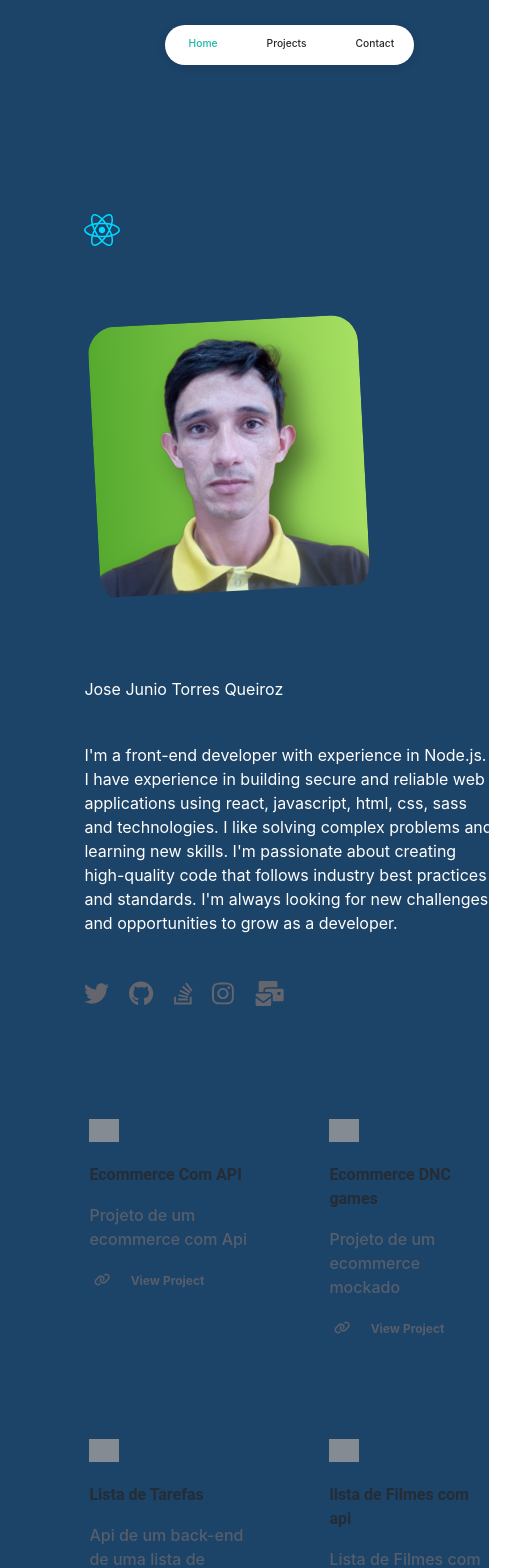
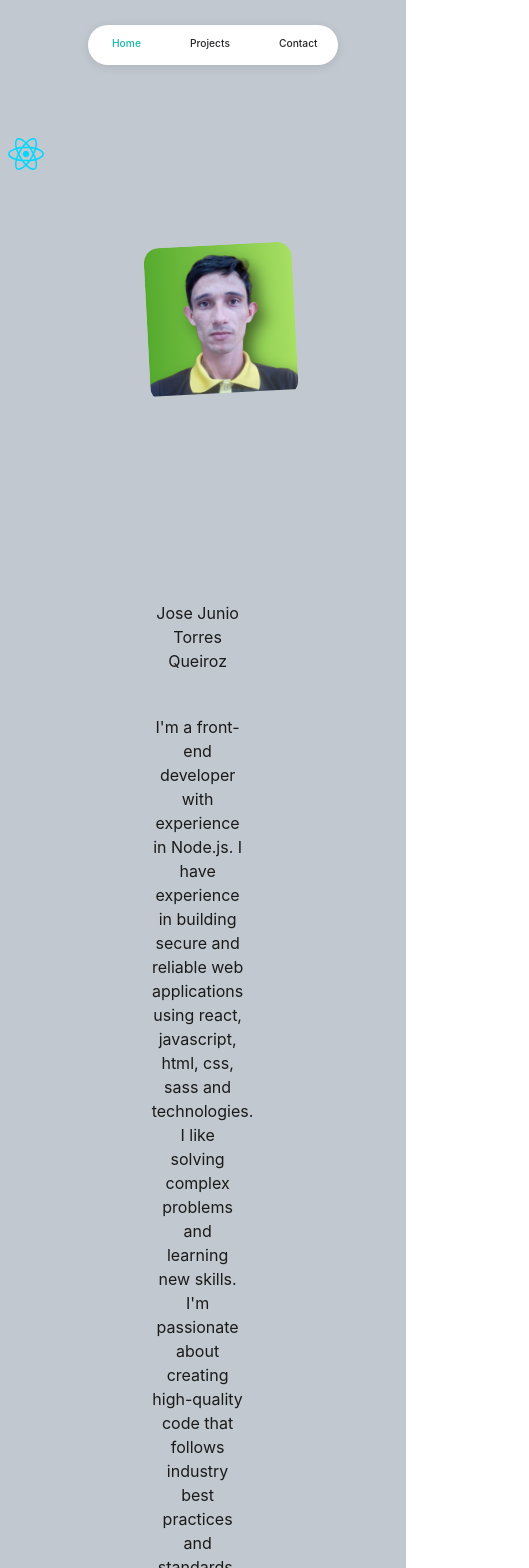
Before and after one commit to joserrbv/Portif-lio, a React (Vite) app: page / in a window 390 px wide. Shown: the top 1568 px of the page, 529 px wide, since content can reach past the window. Built offline with nearby package versions, Linux system fonts and the light colour scheme; grey boxes are pictures that could not be loaded.

Commit message:
update portifolio

```diff
--- a/src/index.css
+++ b/src/index.css
@@ -23,14 +23,17 @@ a:hover {
   color: #535bf2;
 }
 
+p {
+  color: #1a1a1a;
+}
+
 body {
   margin: 0;
-  padding: 10vh;
+  padding: 2%;
   display: flex;
   place-items: center;
-  min-width: 320px;
-  min-height: 100vh;
-  background-color: #1c4368;
+  width: 100%;
+  background-color: #c1c8cf;
 }
 
 h1 {
--- a/src/pages/home/index.css
+++ b/src/pages/home/index.css
@@ -7,9 +7,15 @@
 	padding-top: 130px;
 }
 
+.page-content {
+	width: 100%;
+}
+
 .homepage-container {
 	padding-top: 25px;
 }
+
+
 
 .homepage-first-area {
 	display: flex;
@@ -17,11 +23,7 @@
 	align-items: center;
 }
 
-.homepage-first-area-left-side {
-	display: flex;
-	flex-direction: column;
-	align-items: flex-start;
-}
+
 
 .homepage-title {
 	width: 85% !important;
@@ -31,9 +33,18 @@
 	width: 85% !important;
 }
 
+.homepage-first-area-left-side {
+	display: flex;
+	flex-direction: column;
+	align-items: flex-start;
+	width: 70%;
+	padding-left: 7%;
+}
+
 .homepage-first-area-right-side {
 	display: flex;
 	align-items: center;
+	width: 30%;
 }
 
 .homepage-image-container {
@@ -50,6 +61,8 @@
 .homepage-image-wrapper img {
 	width: 100%;
 }
+
+
 
 .homepage-socials {
 	display: flex;
@@ -95,9 +108,74 @@
 
 p {
 	color: #ffffff;
+	width: 100%;
 }
 
 @media (max-width: 1024px) {
+	.homepage-first-area {
+		flex-direction: column;
+	}
+
+	.homepage-first-area-left-side {
+		display: flex;
+		flex-direction: column; /* Changed: set direction to column */
+		align-items: flex-start;
+		width: 100%;
+		order: 2;
+	}
+
+	.homepage-title {
+		width: 100% !important;
+		margin-top: 20px;
+		order: 2;
+	}
+
+	.homepage-subtitle {
+		width: 100% !important;
+		margin-top: 10px;
+		order: 3;
+	}
+
+	p {
+		width: 80%;
+		text-align: center;
+		margin-left: 5%;
+
+	}
+
+	.homepage-first-area-right-side {
+		width: 100%;
+		order: 1;
+	}
+
+	.homepage-image-container {
+		padding-top: 50px;
+		padding-bottom: 50px;
+		margin-left: 30%;
+		order: 1;
+	}
+
+
+	.homepage-after-title {
+		flex-direction: column;
+	}
+
+	.homepage-projects {
+		flex-basis: auto;
+	}
+
+	.homepage-articles {
+		flex-basis: auto;
+	}
+
+	.homepage-works {
+		flex-basis: auto;
+		margin-left: -25px;
+		margin-right: -25px;
+	}
+}
+
+@media (max-width: 375px) {
 	.homepage-first-area {
 		flex-direction: column;
 	}
@@ -134,6 +212,14 @@ p {
 		order: 1;
 	}
 
+	p {
+		width: 70%;
+		text-align: center;
+		margin-left: 5%;
+
+	}
+
+
 	.homepage-after-title {
 		flex-direction: column;
 	}
@@ -152,3 +238,291 @@ p {
 		margin-right: -25px;
 	}
 }
+
+@media (max-width: 414px) {
+	.homepage-first-area {
+		flex-direction: column;
+	}
+
+	p {
+		width: 70%;
+		text-align: center;
+		margin-left: 5%;
+	}
+
+}
+
+@media (max-width: 430px) {
+	.homepage-first-area {
+		flex-direction: column;
+	}
+
+	p {
+		width: 70%;
+		text-align: center;
+		margin-left: 5%;
+	}
+
+}
+
+@media (max-width: 360px) {
+	.homepage-first-area {
+		flex-direction: column;
+	}
+
+	.homepage-first-area-left-side {
+		display: flex;
+		flex-direction: column; /* Changed: set direction to column */
+		align-items: flex-start;
+		width: 40%;
+		order: 2;
+	}
+
+	.homepage-title {
+		width: 80% !important;
+		margin-top: 20px;
+		order: 2;
+	}
+
+	.homepage-subtitle {
+		width: 80% !important;
+		margin-top: 10px;
+		order: 3;
+	}
+
+	.homepage-first-area-right-side {
+		width: 40%;
+		order: 1;
+	}
+
+	.homepage-logo-container{
+	width: 90%;
+	}
+	.homepage-image-container {
+		padding-top: 50px;
+		padding-bottom: 50px;
+		margin-left: 10px;
+		order: 1;
+	}
+
+	p {
+		width: 70%;
+		text-align: center;
+		margin-left: 5%;
+
+	}
+
+
+	.homepage-after-title {
+		flex-direction: column;
+	}
+
+	.homepage-projects {
+		flex-basis: auto;
+	}
+
+	.homepage-articles {
+		flex-basis: auto;
+	}
+
+	.homepage-works {
+		flex-basis: auto;
+		margin-left: -25px;
+		margin-right: -25px;
+	}
+}
+
+@media (max-width: 768px) {
+	.homepage-first-area {
+		flex-direction: column;
+	}
+
+	.homepage-first-area-left-side {
+		display: flex;
+		flex-direction: column; /* Changed: set direction to column */
+		align-items: flex-start;
+		width: 100%;
+		order: 2;
+	}
+
+	.homepage-title {
+		width: 100% !important;
+		margin-top: 20px;
+		order: 2;
+	}
+
+	.homepage-subtitle {
+		width: 100% !important;
+		margin-top: 10px;
+		order: 3;
+	}
+
+	.homepage-first-area-right-side {
+		width: 100%;
+		order: 1;
+	}
+
+	.homepage-image-container {
+		padding-top: 50px;
+		padding-bottom: 50px;
+		margin-left: 30%;
+		order: 1;
+	}
+
+	p {
+		width: 80%;
+		text-align: center;
+		margin-left: 10%;
+
+	}
+
+
+	.homepage-after-title {
+		flex-direction: column;
+	}
+
+	.homepage-projects {
+		flex-basis: auto;
+	}
+
+	.homepage-articles {
+		flex-basis: auto;
+	}
+
+	.homepage-works {
+		flex-basis: auto;
+		margin-left: -25px;
+		margin-right: -25px;
+	}
+}
+
+@media (max-width: 820px) {
+	.homepage-first-area {
+		flex-direction: column;
+	}
+
+	.homepage-first-area-left-side {
+		display: flex;
+		flex-direction: column; /* Changed: set direction to column */
+		align-items: flex-start;
+		width: 100%;
+		order: 2;
+	}
+
+	.homepage-title {
+		width: 100% !important;
+		margin-top: 20px;
+		order: 2;
+	}
+
+	.homepage-subtitle {
+		width: 100% !important;
+		margin-top: 10px;
+		order: 3;
+	}
+
+	.homepage-first-area-right-side {
+		width: 100%;
+		order: 1;
+	}
+
+	.homepage-image-container {
+		padding-top: 50px;
+		padding-bottom: 50px;
+		margin-left: 30%;
+		order: 1;
+	}
+
+	p {
+		width: 70%;
+		text-align: center;
+		margin-left: 10%;
+
+	}
+
+
+	.homepage-after-title {
+		flex-direction: column;
+	}
+
+	.homepage-projects {
+		flex-basis: auto;
+	}
+
+	.homepage-articles {
+		flex-basis: auto;
+	}
+
+	.homepage-works {
+		flex-basis: auto;
+		margin-left: -25px;
+		margin-right: -25px;
+	}
+}
+
+@media (max-width: 412px) {
+	.homepage-first-area {
+		flex-direction: column;
+	}
+
+	.homepage-first-area-left-side {
+		display: flex;
+		flex-direction: column; /* Changed: set direction to column */
+		align-items: flex-start;
+		width: 40%;
+		order: 2;
+	}
+
+	.homepage-title {
+		width: 80% !important;
+		margin-top: 20px;
+		order: 2;
+	}
+
+	.homepage-subtitle {
+		width: 80% !important;
+		margin-top: 10px;
+		order: 3;
+	}
+
+	.homepage-first-area-right-side {
+		width: 40%;
+		order: 1;
+	}
+
+	.homepage-logo-container{
+	width: 90%;
+	}
+	.homepage-image-container {
+		padding-top: 50px;
+		padding-bottom: 50px;
+		margin-left: 10%;
+		order: 1;
+	}
+
+	p {
+		width: 70%;
+		text-align: center;
+		margin-left: 5%;
+
+	}
+
+
+	.homepage-after-title {
+		flex-direction: column;
+	}
+
+	.homepage-projects {
+		flex-basis: auto;
+	}
+
+	.homepage-articles {
+		flex-basis: auto;
+	}
+
+	.homepage-works {
+		flex-basis: auto;
+		margin-left: -25px;
+		margin-right: -25px;
+	}
+}
```
